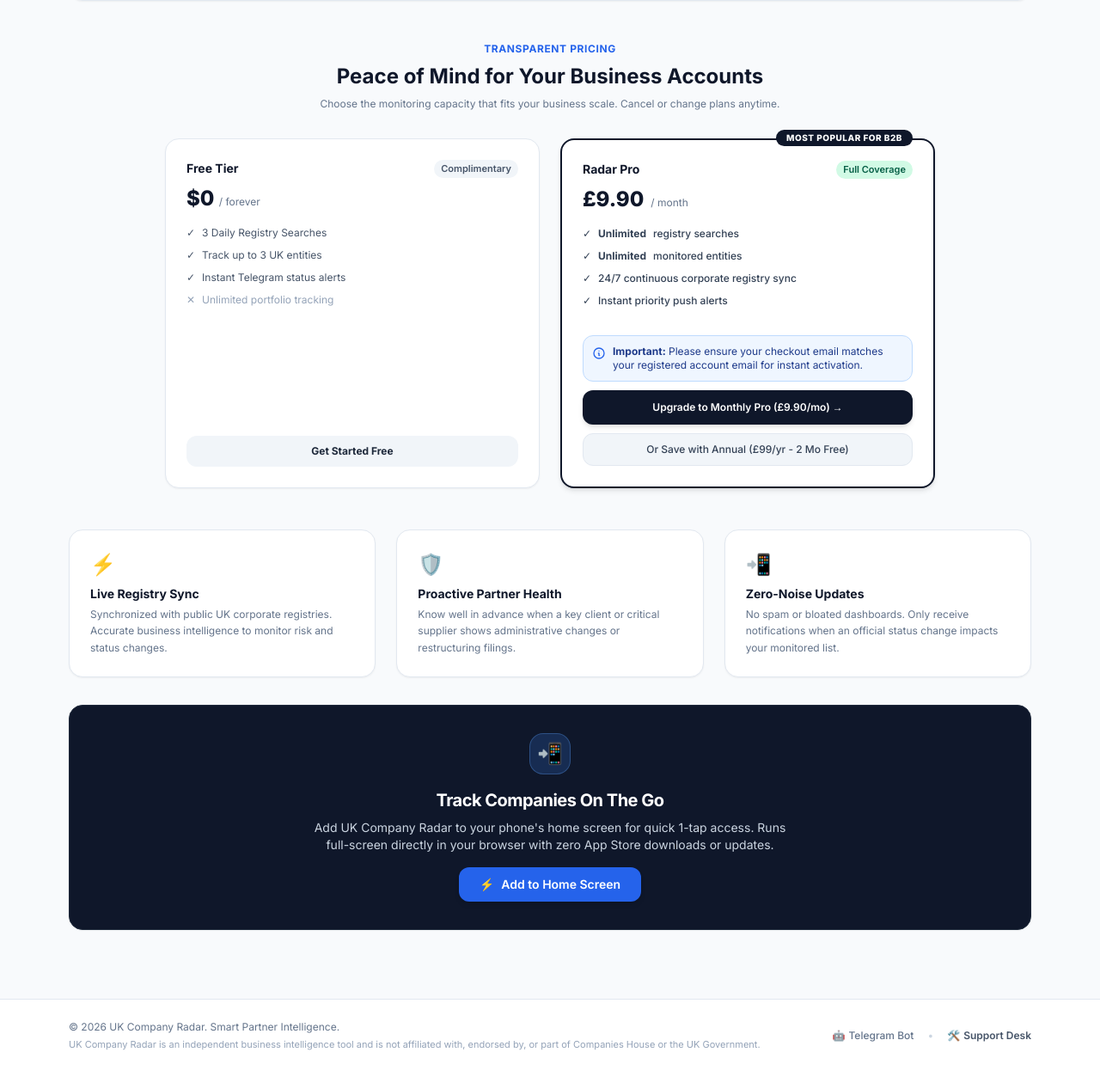
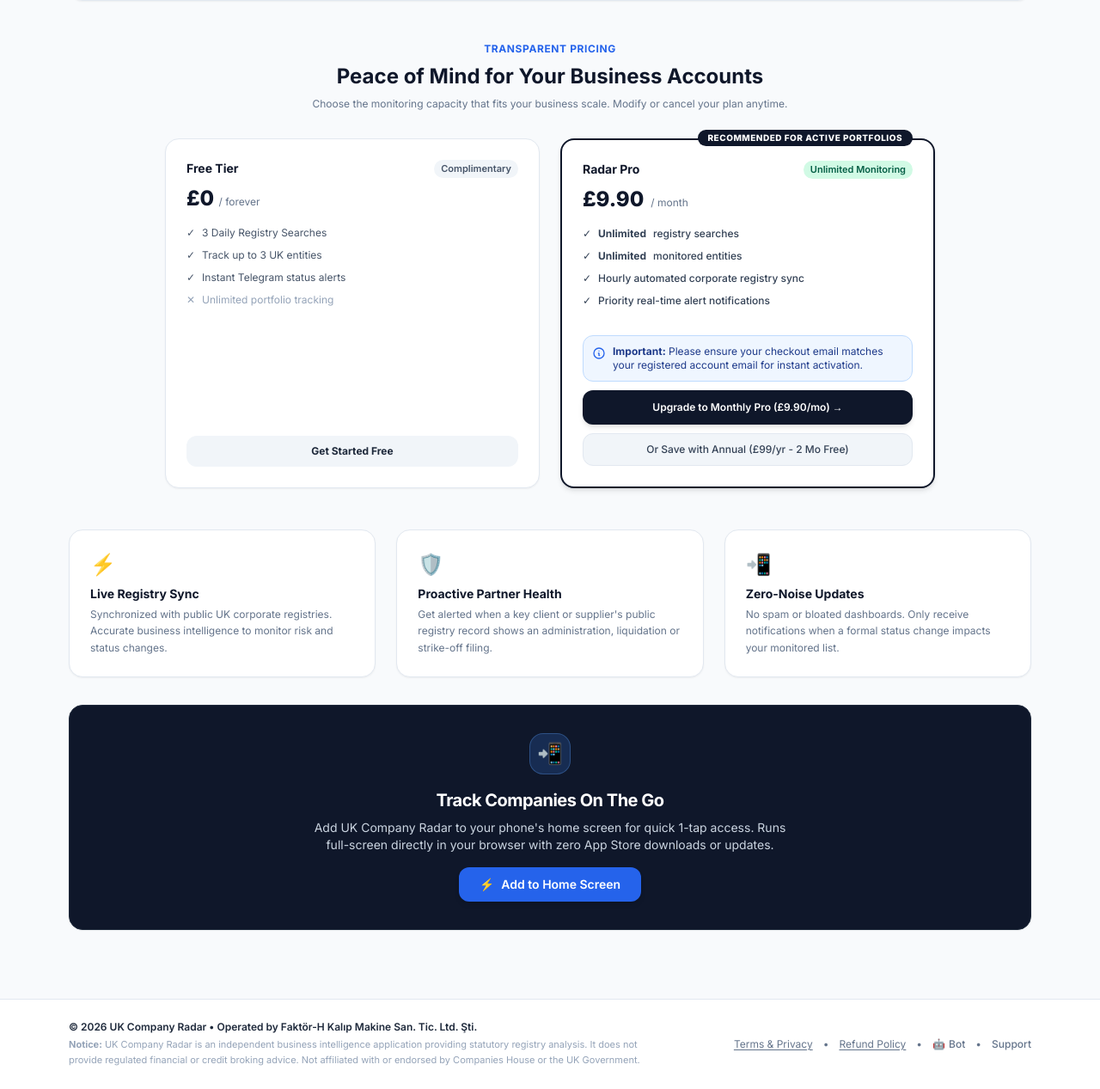
Before and after one commit to Ayhanh/uk-company-radar, a Python web app: template templates/index.html in a window 1280 px wide. Shown: the part 516-1783 px from the top of the page at 86% size. Before the commit the page ends 1738 px from the top, so only its background shows below. Run offline with Jinja, Linux system fonts and the light colour scheme; the template is opened without the code that fills it, so the values that code supplies are empty; some libraries are stand-ins or nearby versions.

Commit message:
feat: Add legal compliance pages, footer disclaimers, and modal timestamp

```diff
--- a/templates/index.html
+++ b/templates/index.html
@@ -113,7 +113,7 @@
             <div>
                 <h4 class="font-bold text-sm text-indigo-900">Complimentary Monitoring Limit Reached (3/3 Entities)</h4>
                 <p class="text-xs text-indigo-800 mt-1">
-                    Free tier keeps a watchful eye on up to 3 UK entities. Upgrade to Pro for unlimited portfolio monitoring and 24/7 background sync.
+                    Free tier keeps a watchful eye on up to 3 UK entities. Upgrade to Pro for unlimited portfolio monitoring and hourly background sync.
                 </p>
             </div>
             <a href="https://checkout.dodopayments.com/buy/pdt_0NpeP9HBH35DX4vKzdC6Y?quantity=1&redirect_url=https://uk-company-radar.onrender.com%2F%3Fpayment%3Dsuccess{% if user %}&customer_email={{ user.email }}{% endif %}" target="_blank" class="inline-flex justify-center items-center whitespace-nowrap bg-indigo-600 hover:bg-indigo-700 text-white font-bold text-xs py-2.5 px-5 rounded-xl shadow-sm transition">
@@ -222,7 +222,7 @@
             <div class="flex items-center justify-between">
                 <div>
                     <h3 class="text-xs font-bold tracking-wider uppercase text-slate-500">MONITORED BUSINESS PARTNERS</h3>
-                    <span class="text-xs text-slate-400">Continuous 24/7 Registry & Status Radar</span>
+                    <span class="text-xs text-slate-400">Automated Hourly Registry & Status Radar</span>
                 </div>
                 <span class="text-xs font-semibold text-slate-600">
                     {% if is_pro %}
@@ -312,7 +312,7 @@
             <div class="text-center max-w-xl mx-auto mb-8 space-y-2">
                 <h3 class="text-xs font-bold tracking-wider uppercase text-blue-600">TRANSPARENT PRICING</h3>
                 <h2 class="text-xl sm:text-2xl font-bold text-slate-900">Peace of Mind for Your Business Accounts</h2>
-                <p class="text-xs text-slate-500">Choose the monitoring capacity that fits your business scale. Cancel or change plans anytime.</p>
+                <p class="text-xs text-slate-500">Choose the monitoring capacity that fits your business scale. Modify or cancel your plan anytime.</p>
             </div>
 
             <div class="grid grid-cols-1 md:grid-cols-2 gap-6 max-w-4xl mx-auto">
@@ -323,7 +323,7 @@
                             <span class="text-sm font-bold text-slate-900">Free Tier</span>
                             <span class="text-[11px] font-semibold bg-slate-100 text-slate-600 px-2 py-0.5 rounded-full">Complimentary</span>
                         </div>
-                        <div class="text-2xl font-extrabold text-slate-900 mb-4">$0 <span class="text-xs font-normal text-slate-500">/ forever</span></div>
+                        <div class="text-2xl font-extrabold text-slate-900 mb-4">£0 <span class="text-xs font-normal text-slate-500">/ forever</span></div>
                         <ul class="text-xs text-slate-600 space-y-2.5 mb-6">
                             <li class="flex items-center gap-2"><span>✓</span> 3 Daily Registry Searches</li>
                             <li class="flex items-center gap-2"><span>✓</span> Track up to 3 UK entities</li>
@@ -345,12 +345,12 @@
                 <!-- PRO PLAN (DODO PAYMENTS ENTEGRELİ) -->
                 <div class="bg-white border-2 border-slate-900 rounded-2xl p-6 flex flex-col justify-between shadow-md relative">
                     <span class="absolute -top-3 right-6 bg-slate-900 text-white text-[10px] font-extrabold px-3 py-0.5 rounded-full uppercase tracking-wider">
-                        Most Popular for B2B
+                        Recommended for active portfolios
                     </span>
                     <div>
                         <div class="flex items-center justify-between mb-2">
                             <span class="text-sm font-bold text-slate-900">Radar Pro</span>
-                            <span class="text-[11px] font-semibold bg-emerald-100 text-emerald-800 px-2 py-0.5 rounded-full">Full Coverage</span>
+                            <span class="text-[11px] font-semibold bg-emerald-100 text-emerald-800 px-2 py-0.5 rounded-full">Unlimited Monitoring</span>
                         </div>
                         <div class="flex items-baseline gap-2 mb-4">
                             <span class="text-2xl font-extrabold text-slate-900">£9.90</span>
@@ -359,8 +359,8 @@
                         <ul class="text-xs text-slate-700 space-y-2.5 mb-6 font-medium">
                             <li class="flex items-center gap-2"><span>✓</span> <b>Unlimited</b> registry searches</li>
                             <li class="flex items-center gap-2"><span>✓</span> <b>Unlimited</b> monitored entities</li>
-                            <li class="flex items-center gap-2"><span>✓</span> 24/7 continuous corporate registry sync</li>
-                            <li class="flex items-center gap-2"><span>✓</span> Instant priority push alerts</li>
+                            <li class="flex items-center gap-2"><span>✓</span> Hourly automated corporate registry sync</li>
+                            <li class="flex items-center gap-2"><span>✓</span> Priority real-time alert notifications</li>
                         </ul>
                     </div>
 
@@ -401,14 +401,14 @@
                 <div class="text-2xl mb-2">🛡️</div>
                 <h4 class="font-bold text-sm text-slate-900 mb-1">Proactive Partner Health</h4>
                 <p class="text-xs text-slate-500 leading-relaxed">
-                    Know well in advance when a key client or critical supplier shows administrative changes or restructuring filings.
+                    Get alerted when a key client or supplier's public registry record shows an administration, liquidation or strike-off filing.
                 </p>
             </div>
             <div class="bg-white border border-slate-200 rounded-2xl p-6 shadow-sm">
                 <div class="text-2xl mb-2">📲</div>
                 <h4 class="font-bold text-sm text-slate-900 mb-1">Zero-Noise Updates</h4>
                 <p class="text-xs text-slate-500 leading-relaxed">
-                    No spam or bloated dashboards. Only receive notifications when an official status change impacts your monitored list.
+                    No spam or bloated dashboards. Only receive notifications when a formal status change impacts your monitored list.
                 </p>
             </div>
         </section>
@@ -442,20 +442,26 @@
 
     <!-- FOOTER & ZORUNLU YASAL FERAGATNAME -->
     <footer class="border-t border-slate-200 bg-white py-6 mt-12 text-xs text-slate-500">
-        <div class="max-w-6xl mx-auto px-4 flex flex-col sm:flex-row items-center justify-between gap-4">
+        <div class="max-w-6xl mx-auto px-4 flex flex-col md:flex-row items-center justify-between gap-4">
             <div>
-                <div>© 2026 UK Company Radar. Smart Partner Intelligence.</div>
-                <p class="text-[11px] text-slate-400 mt-1">
-                    UK Company Radar is an independent business intelligence tool and is not affiliated with, endorsed by, or part of Companies House or the UK Government.
+                <div class="font-semibold text-slate-800">
+                    © 2026 UK Company Radar • Operated by Faktör-H Kalıp Makine San. Tic. Ltd. Şti.
+                </div>
+                <p class="text-[11px] text-slate-400 mt-1 max-w-2xl leading-relaxed">
+                    <strong>Notice:</strong> UK Company Radar is an independent business intelligence application providing statutory registry analysis. It does not provide regulated financial or credit broking advice. Not affiliated with or endorsed by Companies House or the UK Government.
                 </p>
             </div>
-            <div class="flex items-center gap-4 flex-shrink-0">
-                <a href="https://t.me/uk_company_radar_bot" target="_blank" class="hover:text-slate-700 transition flex items-center gap-1 font-medium">
-                    <span>🤖</span> Telegram Bot
+            <div class="flex flex-wrap items-center gap-3 text-slate-500 flex-shrink-0">
+                <a href="/legal" target="_blank" class="hover:text-slate-900 underline underline-offset-2">Terms & Privacy</a>
+                <span>•</span>
+                <a href="/legal" target="_blank" class="hover:text-slate-900 underline underline-offset-2">Refund Policy</a>
+                <span>•</span>
+                <a href="https://t.me/uk_company_radar_bot" target="_blank" class="hover:text-slate-900 transition flex items-center gap-1 font-medium">
+                    <span>🤖</span> Bot
                 </a>
-                <span class="text-slate-300">•</span>
-                <button type="button" onclick="openSupportModal()" class="hover:text-slate-700 font-semibold text-slate-600 transition flex items-center gap-1">
-                    <span>🛠️</span> Support Desk
+                <span>•</span>
+                <button type="button" onclick="openSupportModal()" class="hover:text-slate-900 font-medium">
+                    Support
                 </button>
             </div>
         </div>
@@ -585,9 +591,16 @@
             </div>
 
             <!-- Modal Alt Kısım -->
-            <div class="bg-slate-50 px-6 py-4 border-t border-slate-100 flex justify-between items-center text-xs text-slate-500">
-                <span>Public corporate intelligence record</span>
-                <button onclick="closeCompanyModal()" class="px-4 py-2 bg-slate-900 text-white rounded-lg font-medium hover:bg-slate-800 transition">Close</button>
+            <div class="bg-slate-50 px-6 py-4 border-t border-slate-100 text-xs text-slate-500">
+                <div class="flex flex-col sm:flex-row sm:items-center justify-between w-full gap-3">
+                    <div class="flex items-center gap-2">
+                        <span class="inline-block w-2 h-2 rounded-full bg-emerald-500 animate-pulse"></span>
+                        <span>Source: Public Statutory Records • Data fetched: <strong id="modalFetchTimestamp" class="text-slate-700 font-mono">Just now</strong></span>
+                    </div>
+                    <button type="button" onclick="closeCompanyModal()" class="px-4 py-2 bg-slate-900 text-white rounded-lg font-medium hover:bg-slate-800 transition">
+                        Close
+                    </button>
+                </div>
             </div>
 
         </div>
@@ -751,6 +764,12 @@
             } else {
                 badge.className = "text-xs font-bold px-2.5 py-1 rounded uppercase tracking-wider bg-rose-600 text-white";
             }
+
+            // Canlı Saat / Fetch Zaman Damgası
+            const now = new Date();
+            const timeString = now.toLocaleDateString('en-GB') + ' ' + now.toLocaleTimeString('en-GB', { hour: '2-digit', minute: '2-digit' }) + ' UTC';
+            const timeEl = document.getElementById('modalFetchTimestamp');
+            if (timeEl) timeEl.innerText = timeString;
 
             // Otomatik Risk & Gerekçe Hesaplaması Doldurma
             const risk = data.risk_analysis || {};
```
Also changed, not shown: app.py (+8 -0 lines), templates/legal.html (added, +61 -0 lines).
